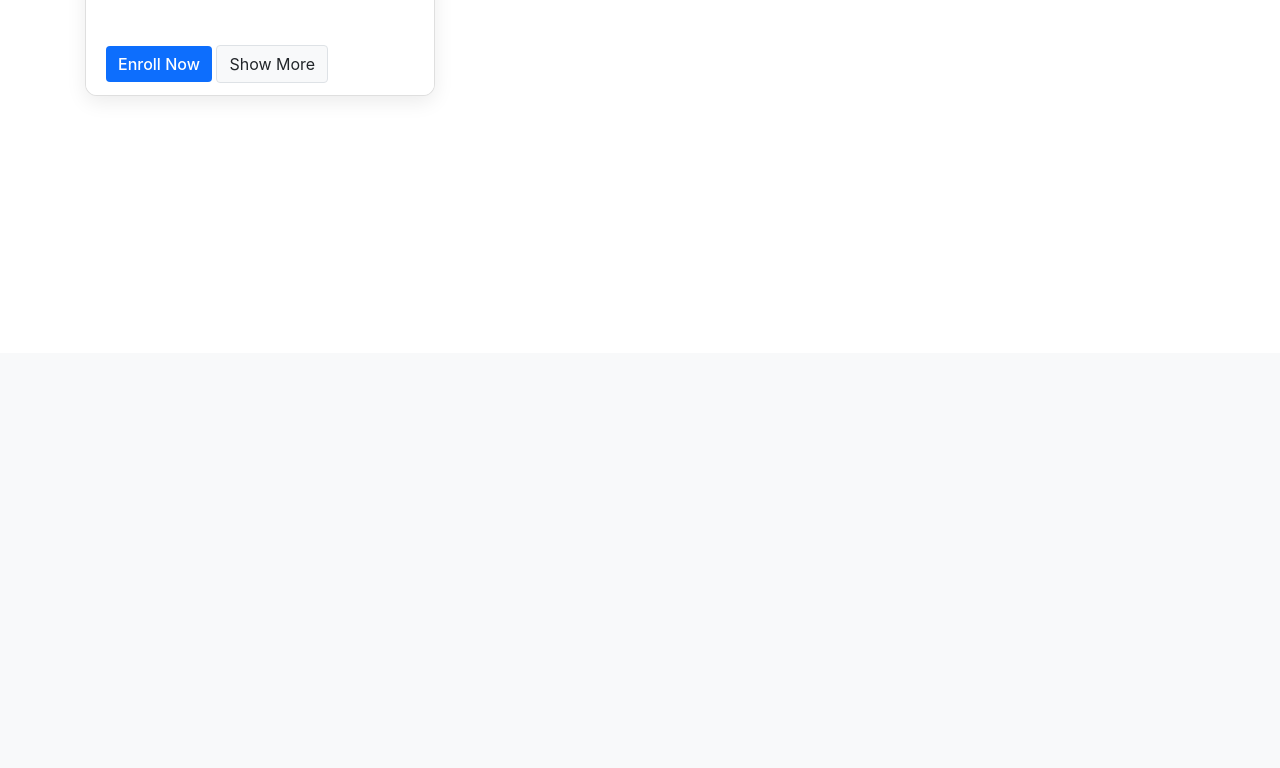
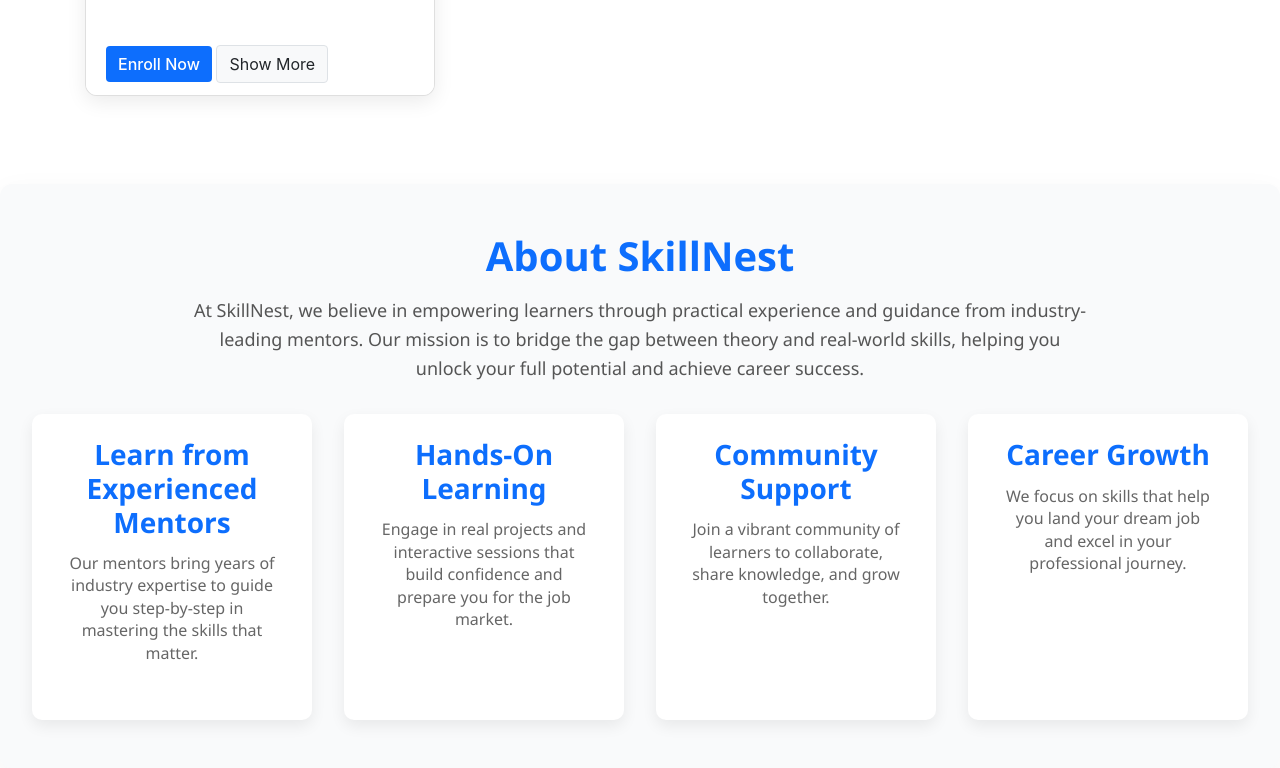
Before and after one commit to gauravgitdev/LMS, a Django app: page / in a window 1280 px wide. Shown: the part 447-1215 px from the top of the page. Before the commit the page ends 543 px from the top, so only its background shows below. Run offline with Django 5.2, Linux system fonts and the light colour scheme; data comes from the database, SQL or seed files in the repository; some libraries are stand-ins or nearby versions.

Commit message:
some modification in design

```diff
--- a/courses/templates/courses/home.html
+++ b/courses/templates/courses/home.html
@@ -1,6 +1,7 @@
 {% extends 'courses/base.html' %}
 {% load course_custom_tags %}
 {% block title %} Courses {% endblock %}
+
 {% block content %}
 <style>
   .course-card {
@@ -73,6 +74,75 @@
   .btn-light-custom:hover {
     background-color: #e2e6ea;
   }
+
+  /* About Us Section */
+  .about-us {
+    margin-top: 4rem;
+    background-color: #f9fafb;
+    padding: 3rem 2rem;
+    border-radius: 12px;
+    box-shadow: 0 10px 30px rgba(0,0,0,0.05);
+    font-family: 'Segoe UI', Tahoma, Geneva, Verdana, sans-serif;
+  }
+
+  .about-us h2 {
+    font-size: 2.5rem;
+    color: #0d6efd;
+    margin-bottom: 1rem;
+    font-weight: 700;
+    text-align: center;
+  }
+
+  .about-us p {
+    max-width: 900px;
+    margin: 0 auto 2rem auto;
+    font-size: 1.125rem;
+    color: #555555;
+    line-height: 1.6;
+    text-align: center;
+  }
+
+  .about-us .points {
+    display: flex;
+    flex-wrap: wrap;
+    justify-content: center;
+    gap: 2rem;
+  }
+
+  .about-us .point {
+    background: white;
+    border-radius: 10px;
+    box-shadow: 0 6px 15px rgba(0,0,0,0.07);
+    padding: 1.5rem 2rem;
+    width: 280px;
+    text-align: center;
+    transition: transform 0.3s ease;
+  }
+
+  .about-us .point:hover {
+    transform: translateY(-8px);
+    box-shadow: 0 12px 25px rgba(13, 110, 253, 0.3);
+  }
+
+  .about-us .point h3 {
+    color: #0d6efd;
+    font-weight: 600;
+    margin-bottom: 0.8rem;
+  }
+
+  .about-us .point p {
+    color: #666666;
+    font-size: 1rem;
+    line-height: 1.4;
+  }
+
+  /* Responsive */
+  @media (max-width: 768px) {
+    .about-us .points {
+      flex-direction: column;
+      align-items: center;
+    }
+  }
 </style>
 
 <div class="container py-4">
@@ -108,4 +178,30 @@
     {% endfor %}
   </div>
 </div>
+
+<!-- About Us Section -->
+<section class="about-us" aria-label="About SkillNest">
+  <h2>About SkillNest</h2>
+  <p>At SkillNest, we believe in empowering learners through practical experience and guidance from industry-leading mentors. Our mission is to bridge the gap between theory and real-world skills, helping you unlock your full potential and achieve career success.</p>
+  <div class="points">
+    <div class="point">
+      <h3>Learn from Experienced Mentors</h3>
+      <p>Our mentors bring years of industry expertise to guide you step-by-step in mastering the skills that matter.</p>
+    </div>
+    <div class="point">
+      <h3>Hands-On Learning</h3>
+      <p>Engage in real projects and interactive sessions that build confidence and prepare you for the job market.</p>
+    </div>
+    <div class="point">
+      <h3>Community Support</h3>
+      <p>Join a vibrant community of learners to collaborate, share knowledge, and grow together.</p>
+    </div>
+    <div class="point">
+      <h3>Career Growth</h3>
+      <p>We focus on skills that help you land your dream job and excel in your professional journey.</p>
+    </div>
+  </div>
+</section>
+
+
 {% endblock %}
```
